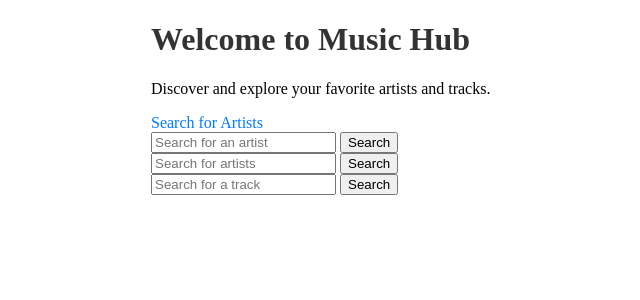
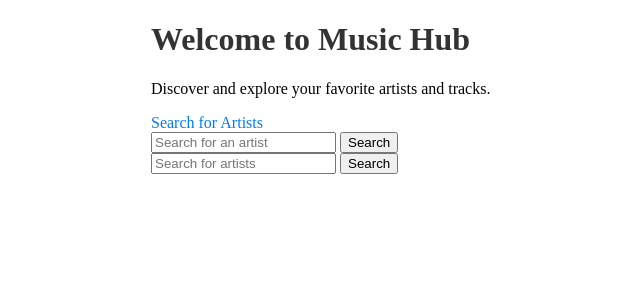
Before and after one commit to Nizogcwala/Music-Hub---Social-Media-Platform, a Flask app: page / in a window 1280 px wide. Shown: the top 300 px of the page, without its empty margins (89-729 px from the left). Run offline with Flask 3, Linux system fonts and the light colour scheme.

Commit message:
Modified index.html

```diff
--- a/MusicHubApp/templates/index.html
+++ b/MusicHubApp/templates/index.html
@@ -20,11 +20,6 @@
                 <input type="text" name="query" placeholder="Search for artists">
                 <button type="submit">Search</button>
             </form>
-            <form action="{{ url_for('track_search') }}" method="GET">
-                <input type="text" name="track_name" placeholder="Search for a track">
-                <button type="submit">Search</button>
-            </form>
-
             <script src="{{ url_for('static', filename='js/script.js') }}"></script>
         </div>
     </div>
```
